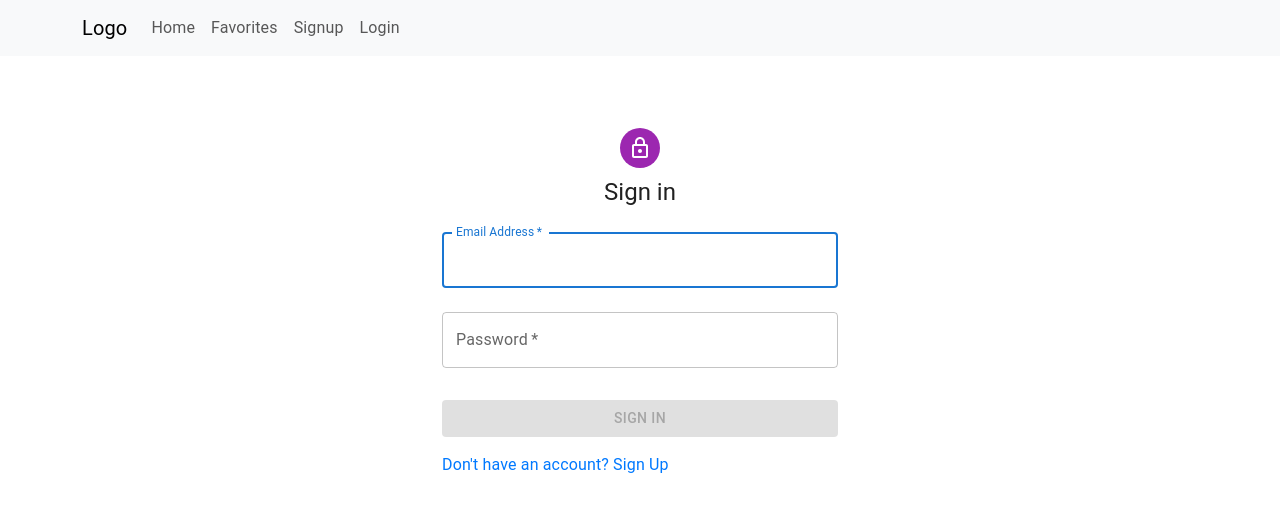
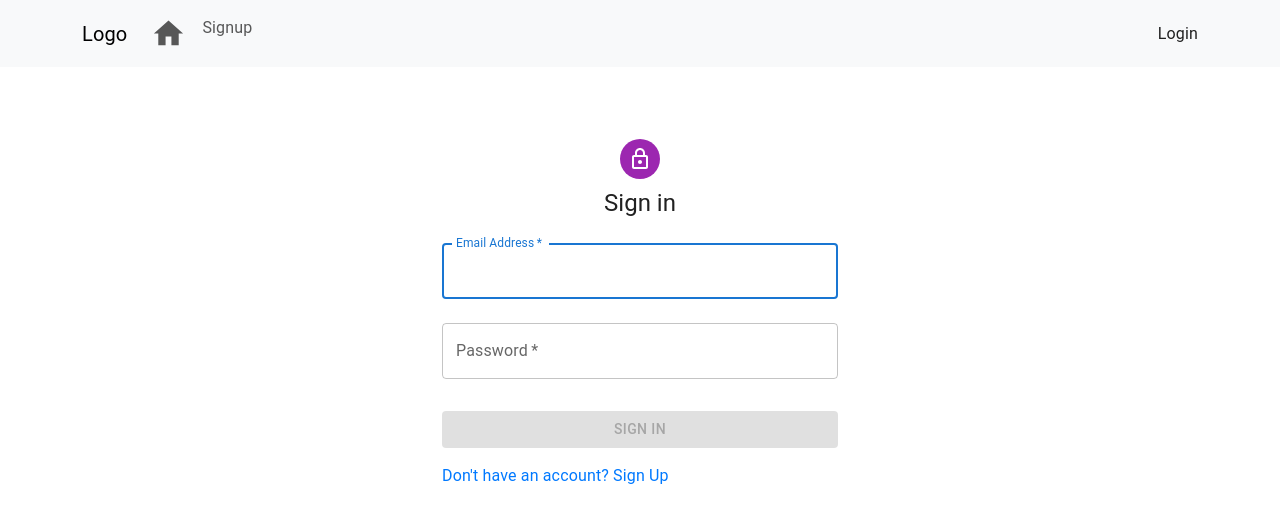
Before and after one commit to suryathink/diatoz-assignment-repo, a React (Create React App) app in the folder client/my-app/: page /login in a window 1280 px wide. Shown: the top 522 px of the page. Built offline with nearby package versions, Linux system fonts and the light colour scheme.

Commit message:
Update Navbar.jsx

```diff
--- a/client/my-app/src/Components/Navbar.jsx
+++ b/client/my-app/src/Components/Navbar.jsx
@@ -1,82 +1,239 @@
-import Container from 'react-bootstrap/Container';
-import Nav from 'react-bootstrap/Nav';
-import Navbar from 'react-bootstrap/Navbar';
-import NavDropdown from 'react-bootstrap/NavDropdown';
-import {useNavigate} from 'react-router-dom'
-import { ctx } from './Context/AuthContext';
-import { useContext } from 'react';
-import { toast } from 'react-toastify';
-import { useState } from 'react';
+// import Container from 'react-bootstrap/Container';
+// import Nav from 'react-bootstrap/Nav';
+// import Navbar from 'react-bootstrap/Navbar';
+// import NavDropdown from 'react-bootstrap/NavDropdown';
+// import {useNavigate} from 'react-router-dom'
+// import { ctx } from './Context/AuthContext';
+// import { useContext } from 'react';
+// import { toast } from 'react-toastify';
+// import { useState } from 'react';
+// function NavbarComponent() {
+//   const navigate = useNavigate()
+//   const [logoutMessage, setLogoutMessage] = useState('');
+
+//   const { isAuth, setIsAuth } = useContext(ctx);
+
+//   // const handleLogout = () =>{
+//   //   console.log("Hello");
+//   //   const token = localStorage.getItem("token")
+//   //   console.log(token)
+
+
+//   // }
+//   const handleLogout = async () => {
+
+//     const backendUrl = `https://pantyhose-dugong.cyclic.app`;
+
+//     try {
+//       const token = localStorage.getItem('token');
+
+//       const response = await fetch(`${backendUrl}/logout`, {
+//         method: 'POST',
+//         headers: {
+//           'Content-Type': 'application/json',
+//           'Authorization': `Bearer ${token}`,
+//         },
+//       });
+
+//       if (response.ok) {
+//         // Logout successful, you may clear the token and perform any other logout actions.
+//         localStorage.removeItem('token'); // Clear the token from localStorage.
+//         localStorage.removeItem('userData'); // Clear the userData from localStorage.
+//         setLogoutMessage('Logout successful');
+//         toast.success('Logout successful')
+
+//       } else {
+//         const data = await response.json();
+//         console.log(data)
+//         setLogoutMessage(data.message); // Display any error message from the backend.
+//         toast.error(data.message)
+//       }
+//     } catch (error) {
+//       setLogoutMessage('Error occurred during logout.');
+//       toast.error('Error occurred during logout.')
+
+//     }
+//     setIsAuth(false)
+//     navigate("/login")
+
+//   };
+
+
+//   return (
+//     <Navbar expand="lg" className="bg-body-tertiary">
+//       <Container>
+//         <Navbar.Brand onClick={()=>{navigate("/")}} >Logo</Navbar.Brand>
+//         <Navbar.Toggle aria-controls="basic-navbar-nav" />
+//         <Navbar.Collapse id="basic-navbar-nav">
+//           <Nav className="me-auto">
+//             <Nav.Link onClick={()=>{navigate("/")}}>Home</Nav.Link>
+//             <Nav.Link onClick={()=>{navigate("/favorites")}}>Favorites</Nav.Link>
+//             <Nav.Link onClick={()=>{navigate("/signup")}}>Signup</Nav.Link>
+//             {
+//               isAuth ? <div><Nav.Link onClick={()=>{handleLogout()}}> Logout </Nav.Link> </div>:  <div><Nav.Link onClick={()=>{navigate("/login")}}>Login</Nav.Link></div>
+//             }
+//             {/* <Nav.Link onClick={()=>{navigate("/login")}}>Login</Nav.Link> */}
+
+//           </Nav>
+//         </Navbar.Collapse>
+//       </Container>
+//     </Navbar>
+//   );
+// }
+
+// export default NavbarComponent;
+
+import Container from "react-bootstrap/Container";
+import Nav from "react-bootstrap/Nav";
+import Navbar from "react-bootstrap/Navbar";
+import NavDropdown from "react-bootstrap/NavDropdown";
+import { useNavigate } from "react-router-dom";
+import AccountCircleIcon from "@mui/icons-material/AccountCircle";
+import { ctx } from "./Context/AuthContext";
+import { useContext } from "react";
+import { toast } from "react-toastify";
+import { useState } from "react";
+import Menu from "@mui/material/Menu";
+import MenuItem from "@mui/material/MenuItem";
+import * as React from "react";
+import { Button } from "@mui/material";
+import HomeIcon from "@mui/icons-material/Home";
+import CircularProgress from "@mui/material/CircularProgress";
+
+
 function NavbarComponent() {
-  const navigate = useNavigate()
-  const [logoutMessage, setLogoutMessage] = useState('');
+  const navigate = useNavigate();
+  const [logoutMessage, setLogoutMessage] = useState("");
+  const [loading, setLoading] = useState(false);
 
   const { isAuth, setIsAuth } = useContext(ctx);
+  const [anchorEl, setAnchorEl] = React.useState(null);
+  const open = Boolean(anchorEl);
+  const handleClick = (event) => {
+    setAnchorEl(event.currentTarget);
+  };
+  const handleClose = () => {
+    setAnchorEl(null);
+  };
 
-  // const handleLogout = () =>{
-  //   console.log("Hello");
-  //   const token = localStorage.getItem("token")
-  //   console.log(token)
-
-
-  // }
   const handleLogout = async () => {
-
     const backendUrl = `https://pantyhose-dugong.cyclic.app`;
 
     try {
-      const token = localStorage.getItem('token');
+      setLoading(true);
+      const token = localStorage.getItem("token");
 
       const response = await fetch(`${backendUrl}/logout`, {
-        method: 'POST',
+        method: "POST",
         headers: {
-          'Content-Type': 'application/json',
-          'Authorization': `Bearer ${token}`,
+          "Content-Type": "application/json",
+          Authorization: `Bearer ${token}`,
         },
       });
 
       if (response.ok) {
-        // Logout successful, you may clear the token and perform any other logout actions.
-        localStorage.removeItem('token'); // Clear the token from localStorage.
-        setLogoutMessage('Logout successful');
-        toast.success('Logout successful')
-
+        localStorage.removeItem("token"); // Clear the token from localStorage.
+        setLogoutMessage("Logout successful");
+        toast.success("Logout successful");
       } else {
         const data = await response.json();
-        console.log(data)
+        console.log(data);
         setLogoutMessage(data.message); // Display any error message from the backend.
-        toast.error(data.message)
+        toast.error(data.message);
       }
     } catch (error) {
-      setLogoutMessage('Error occurred during logout.');
-      toast.error('Error occurred during logout.')
-
+      setLogoutMessage("Error occurred during logout.");
+      toast.error("Error occurred during logout.");
     }
-    setIsAuth(false)
-    navigate("/login")
-
+    setLoading(false); // Stop loading
+    setIsAuth(false);
+    navigate("/login");
   };
-
 
   return (
     <Navbar expand="lg" className="bg-body-tertiary">
       <Container>
-        <Navbar.Brand onClick={()=>{navigate("/")}} >Logo</Navbar.Brand>
+        <Navbar.Brand
+          onClick={() => {
+            navigate("/");
+          }}
+        >
+          Logo
+        </Navbar.Brand>
         <Navbar.Toggle aria-controls="basic-navbar-nav" />
         <Navbar.Collapse id="basic-navbar-nav">
           <Nav className="me-auto">
-            <Nav.Link onClick={()=>{navigate("/")}}>Home</Nav.Link>
-            <Nav.Link onClick={()=>{navigate("/favorites")}}>Favorites</Nav.Link>
-            <Nav.Link onClick={()=>{navigate("/signup")}}>Signup</Nav.Link>
-            {
-              isAuth ? <div><Nav.Link onClick={()=>{handleLogout()}}> Logout </Nav.Link> </div>:  <div><Nav.Link onClick={()=>{navigate("/login")}}>Login</Nav.Link></div>
-            }
-            {/* <Nav.Link onClick={()=>{navigate("/login")}}>Login</Nav.Link> */}
+            <Nav.Link
+              onClick={() => {
+                navigate("/");
+              }}
+            >
+              <HomeIcon fontSize="large" />
+            </Nav.Link>
+            <Nav.Link
+              onClick={() => {
+                navigate("/signup");
+              }}
+            >
+              Signup
+            </Nav.Link>
+          </Nav>
+          {isAuth ? (
+            <Nav.Link>
+              {" "}
+              <Button
+                id="basic-button"
+                aria-controls={open ? "basic-menu" : undefined}
+                aria-haspopup="true"
+                aria-expanded={open ? "true" : undefined}
+                onClick={handleClick}
+              >
+                <AccountCircleIcon fontSize="large" />
+              </Button>
+              <Menu
+                id="basic-menu"
+                anchorEl={anchorEl}
+                open={open}
+                onClose={handleClose}
+                MenuListProps={{
+                  "aria-labelledby": "basic-button",
+                }}
+              >
+                <MenuItem
+                  onClick={() => {
+                    navigate("/favorites");
+                  }}
 
-          </Nav>
+                >
+                  Favorites
+                </MenuItem>
+
+                <MenuItem
+                  onClick={() => {
+                    handleLogout();
+                  }}
+                >
+                {loading ? <CircularProgress size={20} /> : "Logout"}
+
+
+                </MenuItem>
+              </Menu>{" "}
+            </Nav.Link>
+          ) : (
+            <div>
+              <Nav.Link
+                onClick={() => {
+                  navigate("/login");
+                }}
+              >
+                Login
+              </Nav.Link>
+            </div>
+          )}
         </Navbar.Collapse>
       </Container>
     </Navbar>
+
   );
 }
 
```
